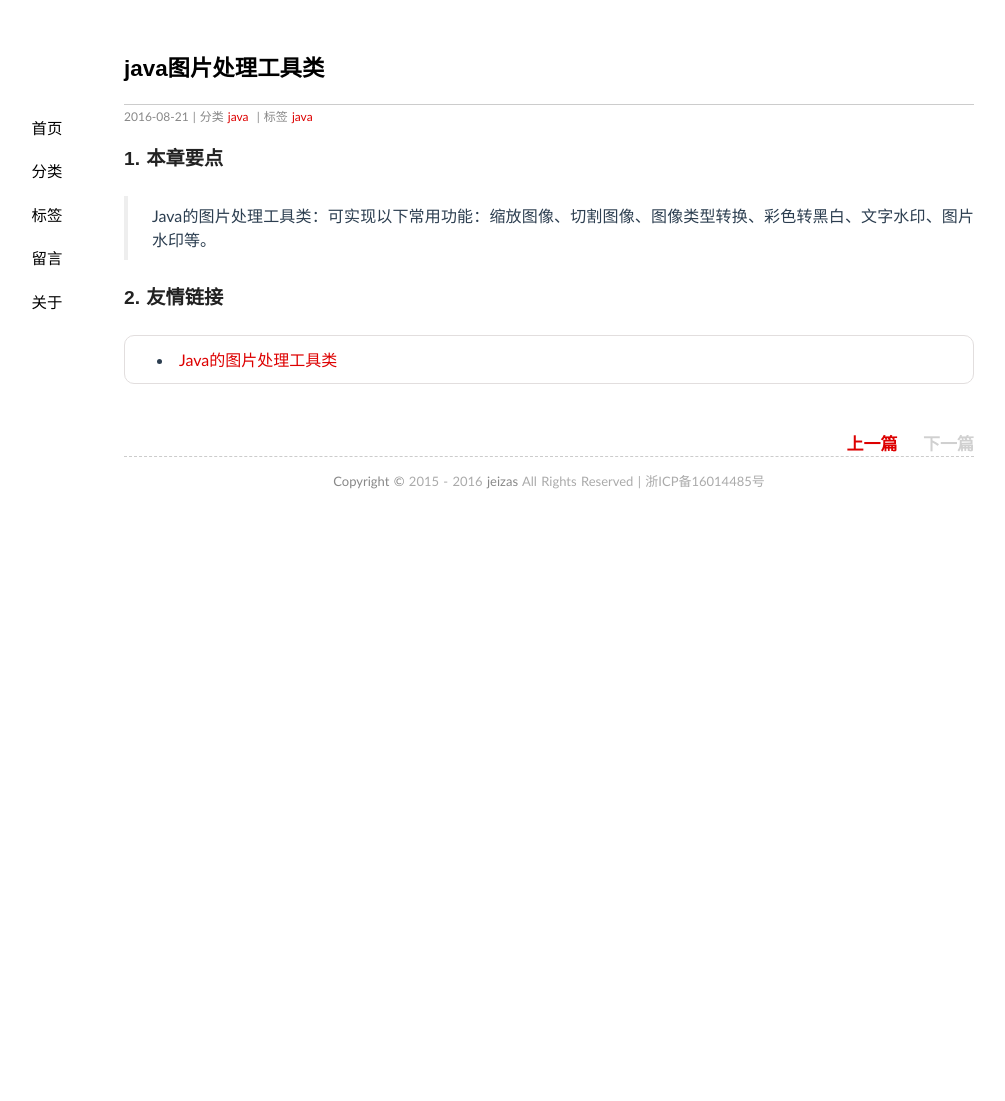
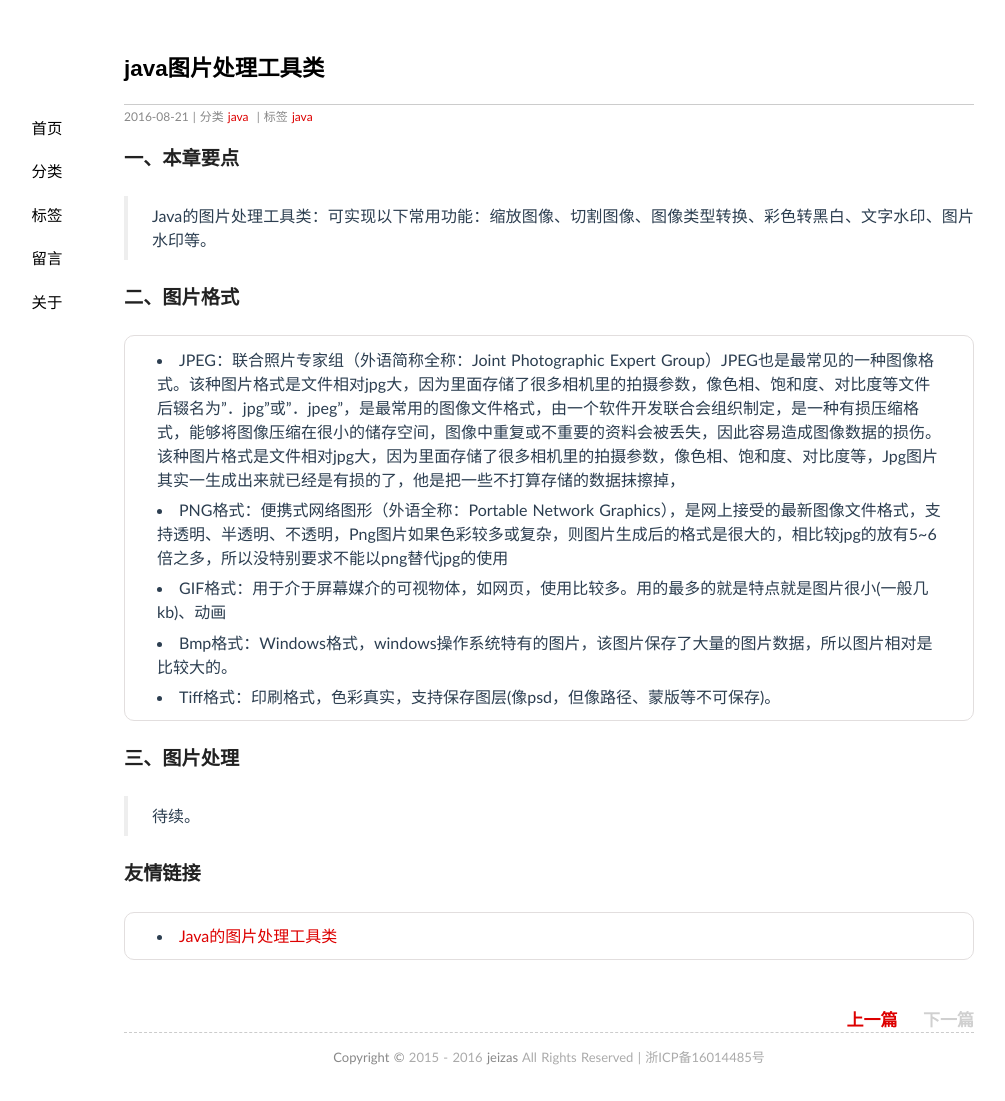
Before and after one commit to jeizas/jeizas.github.io, a Jekyll site: the page built from _posts/2016-08-21-java_ImageIO.md, in a window 1280 px wide. Shown: the whole page, without its empty margins (91-1096 px from the left). Built offline with Jekyll 4.4.1, drawn with Linux system fonts in a browser that asks for light colours; comment, search, counter and statistics services are not loaded; before the commit the page ends 900 px from its top, so only the background shows below that.

Commit message:
修改：     _posts/2016-08-21-java_ImageIO.md

```diff
--- a/_posts/2016-08-21-java_ImageIO.md
+++ b/_posts/2016-08-21-java_ImageIO.md
@@ -6,9 +6,21 @@ categories: [java]
 tags: java
 ---
 
-### 1. 本章要点
+### 一、本章要点
 
 > Java的图片处理工具类：可实现以下常用功能：缩放图像、切割图像、图像类型转换、彩色转黑白、文字水印、图片水印等。
 
-### 2. 友情链接
+### 二、图片格式
+
+- JPEG：联合照片专家组（外语简称全称：Joint Photographic Expert Group）JPEG也是最常见的一种图像格式。该种图片格式是文件相对jpg大，因为里面存储了很多相机里的拍摄参数，像色相、饱和度、对比度等文件后辍名为"．jpg"或"．jpeg"，是最常用的图像文件格式，由一个软件开发联合会组织制定，是一种有损压缩格式，能够将图像压缩在很小的储存空间，图像中重复或不重要的资料会被丢失，因此容易造成图像数据的损伤。该种图片格式是文件相对jpg大，因为里面存储了很多相机里的拍摄参数，像色相、饱和度、对比度等，Jpg图片其实一生成出来就已经是有损的了，他是把一些不打算存储的数据抹擦掉，
+- PNG格式：便携式网络图形（外语全称：Portable Network Graphics），是网上接受的最新图像文件格式，支持透明、半透明、不透明，Png图片如果色彩较多或复杂，则图片生成后的格式是很大的，相比较jpg的放有5~6倍之多，所以没特别要求不能以png替代jpg的使用
+- GIF格式：用于介于屏幕媒介的可视物体，如网页，使用比较多。用的最多的就是特点就是图片很小(一般几kb)、动画
+- Bmp格式：Windows格式，windows操作系统特有的图片，该图片保存了大量的图片数据，所以图片相对是比较大的。
+- Tiff格式：印刷格式，色彩真实，支持保存图层(像psd，但像路径、蒙版等不可保存)。
+
+### 三、图片处理
+
+> 待续。
+
+### 友情链接
 * [Java的图片处理工具类](http://www.cnblogs.com/liyunqi007/archive/2011/11/23/2260052.html)
```
